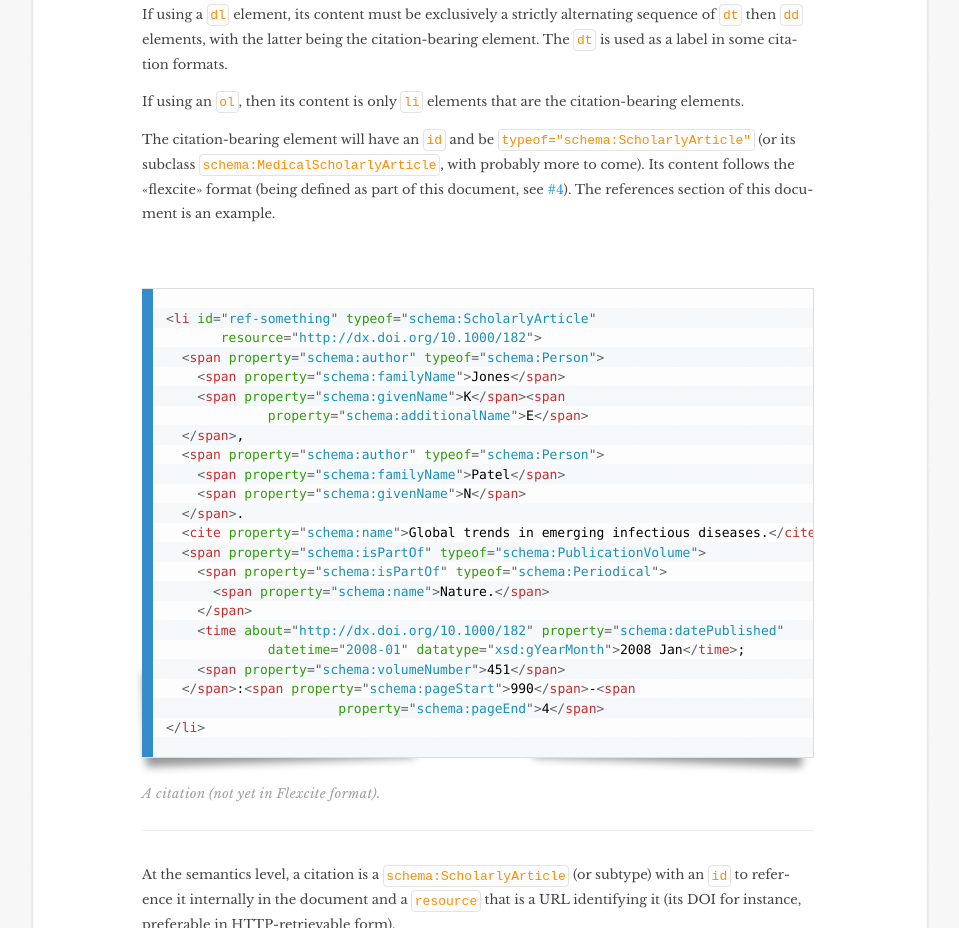
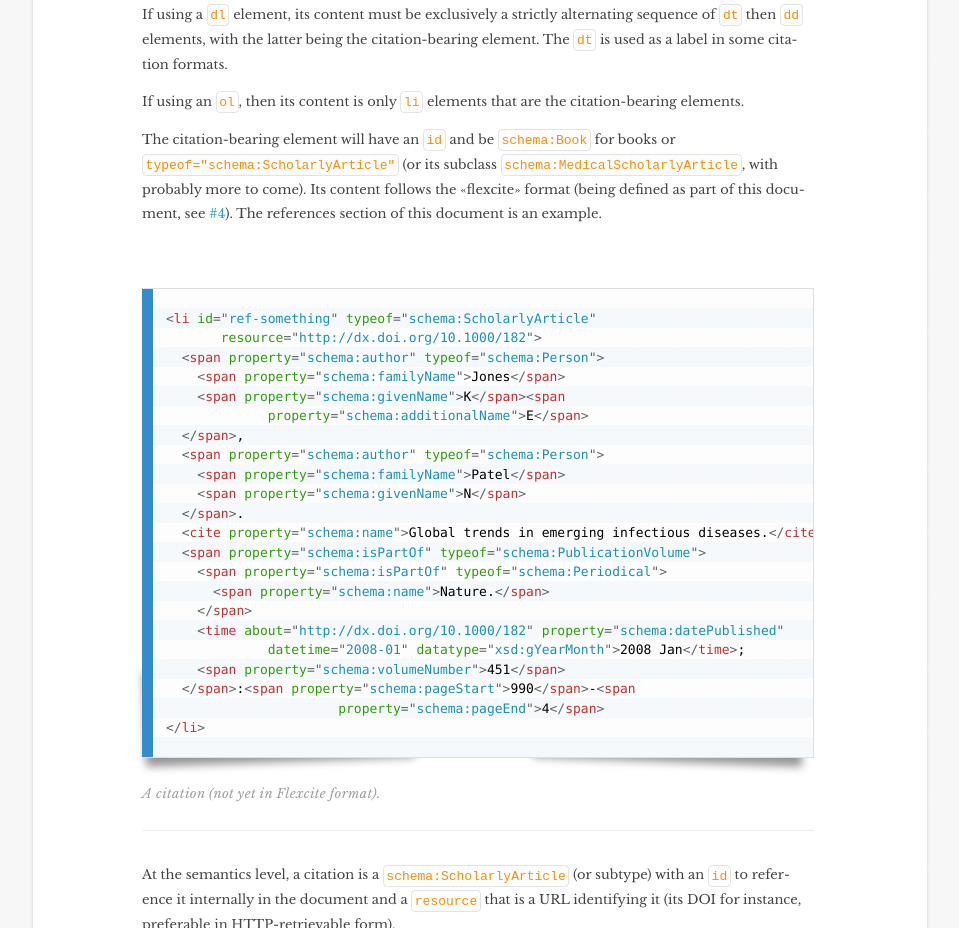
Before and after one commit to scienceai/scholarly.vernacular.io, a plain HTML site: page index.html in a window 1280 px wide. Shown: the part 7896-8824 px from the top of the page, without its empty margins (160-1119 px from the left). Drawn offline with nearby package versions, Linux system fonts and the light colour scheme.

Commit message:
mention schema:Book as well

```diff
--- a/index.html
+++ b/index.html
@@ -475,6 +475,7 @@
           </p>
           <p>
             The citation-bearing element will have an <code>id</code> and be
+            <code>schema:Book</code> for books or
             <code>typeof="schema:ScholarlyArticle"</code> (or its subclass
             <code>schema:MedicalScholarlyArticle</code>, with probably more to come). Its
             content follows the «flexcite» format (being defined as part of this document, see
```
